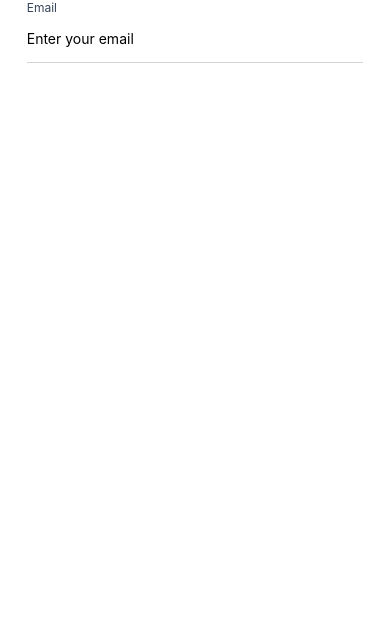
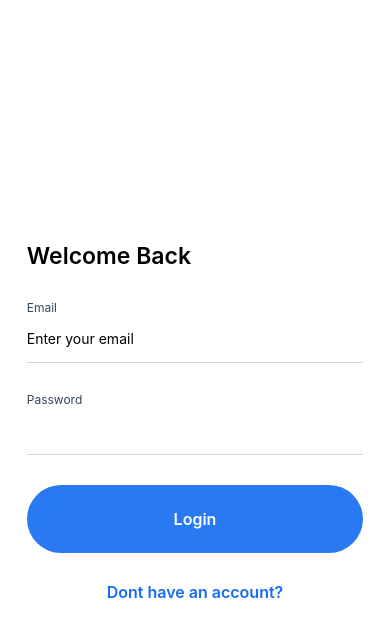
Before and after one commit to GerardoGarciaD/DonationAppNative, a React Native app: screen / in a window 390 px wide. Shown: the top 636 px of the page. Built offline with nearby package versions, Linux system fonts and the light colour scheme.

Commit message:
Terminando Pagina de inicio

```diff
--- a/assets/styles/globalStyle.js
+++ b/assets/styles/globalStyle.js
@@ -1,3 +1,5 @@
+import {verticalScale} from './scaling';
+
 const {StyleSheet} = require('react-native');
 
 const globalStyles = StyleSheet.create({
@@ -10,6 +12,9 @@ const globalStyles = StyleSheet.create({
   flex: {
     flex: 1,
   },
+  margingBottom: {
+    marginBottom: verticalScale(24),
+  },
 });
 
 export default globalStyles;
--- a/screens/Login/Login.tsx
+++ b/screens/Login/Login.tsx
@@ -1,22 +1,46 @@
 import React, {useState} from 'react';
-import {SafeAreaView, ScrollView, Text} from 'react-native';
+import {Pressable, SafeAreaView, ScrollView, Text, View} from 'react-native';
 import globalStyles from '../../assets/styles/globalStyle';
 import Input from '../../components/Input/Input';
 import style from './style';
+import Header from '../../components/Header/Header';
+import Button from '../../components/Button/Button';
 
 const Login = () => {
   const [email, setEmail] = useState('');
-  console.log(email);
+  const [password, setPassword] = useState('');
 
   return (
     <SafeAreaView style={[globalStyles.backgroundWhite, globalStyles.flex]}>
-      <ScrollView style={style.container}>
+      <ScrollView
+        showsVerticalScrollIndicator={false}
+        contentContainerStyle={style.container}>
+        <View style={globalStyles.margingBottom}>
+          <Header title="Welcome Back" />
+        </View>
+        <View style={globalStyles.margingBottom}>
           <Input
             label="Email"
             placeholder="Enter your email"
             onChangeText={value => setEmail(value)}
             keyboardType="email-address"
           />
+        </View>
+        <View style={globalStyles.margingBottom}>
+          <Input
+            label="Password"
+            onChangeText={value => setPassword(value)}
+            keyboardType="email-address"
+            secureTextEntry
+          />
+        </View>
+
+        <View style={globalStyles.margingBottom}>
+          <Button title="Login" />
+        </View>
+        <Pressable style={style.registrationButton}>
+          <Header title="Dont have an account?" type="h3" color="#156CF7" />
+        </Pressable>
       </ScrollView>
     </SafeAreaView>
   );
--- a/screens/Login/style.ts
+++ b/screens/Login/style.ts
@@ -4,6 +4,11 @@ import {horizontalScale} from '../../assets/styles/scaling';
 const style = StyleSheet.create({
   container: {
     marginHorizontal: horizontalScale(24),
+    flex: 1,
+    justifyContent: 'center',
+  },
+  registrationButton: {
+    alignItems: 'center',
   },
 });
 
```
Lines whose indentation alone changed are shown as unchanged.
